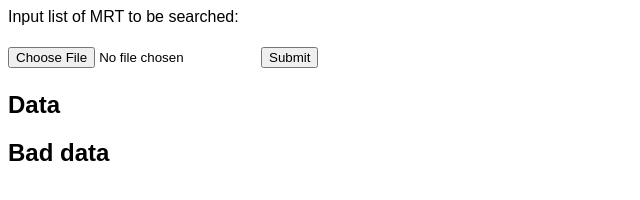
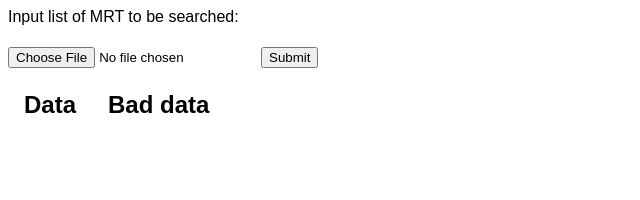
Before and after one commit to mahopon/mrt-entrances, a plain HTML site: page index.html in a window 1280 px wide. Shown: the whole page, without its empty margins (0-640 px from the left). Drawn offline with nearby package versions, Linux system fonts and the light colour scheme.

Commit message:
Modified the way that data is shown

```diff
--- a/index.html
+++ b/index.html
@@ -32,12 +32,22 @@
             margin: .2rem 0;
         }
 
+        #flexbox {
+            display: flex;
+            flex-direction: row;
+        }
+
+        #flexbox ul, #flexbox section {
+            margin: 0 1em;
+        }
     </style>
 </head>
 <body>
     <div>
         <label for="mrtlist">Input list of MRT to be searched: </label><br>
         <input type="file" id="mrtlist" name="mrtlist" accept=".txt"><button id="submitlist">Submit</button>
+    </div>
+    <div id="flexbox">
         <ul id="data"><h2>Data</h2></ul>
         <section id="ndata"><h2>Bad data</h2></section>
     </div>
```
